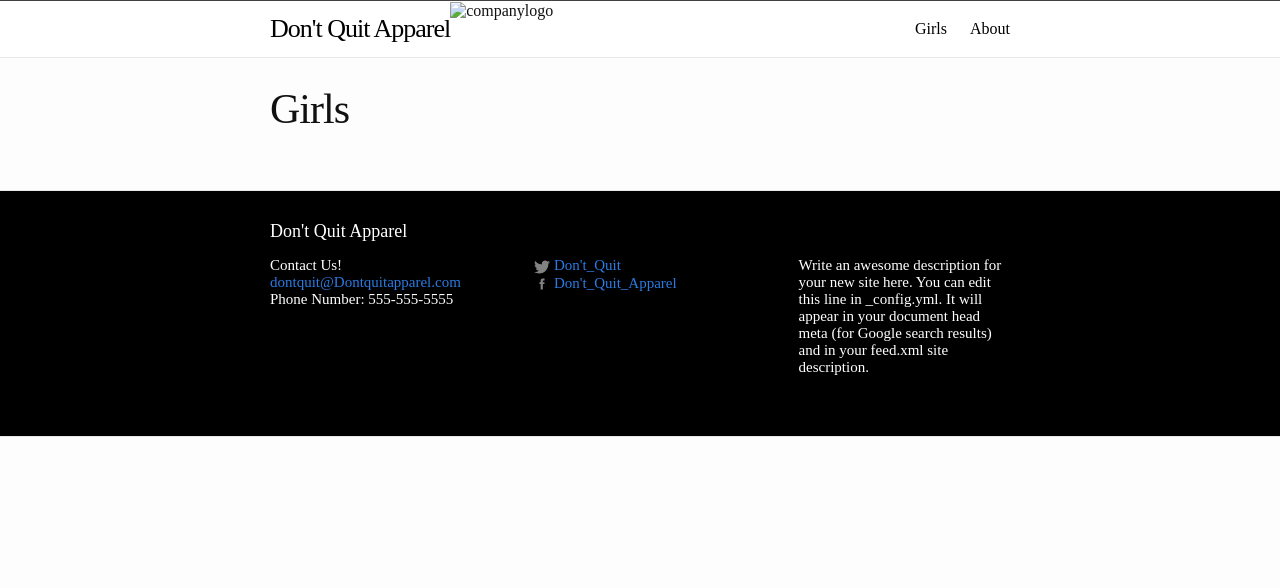
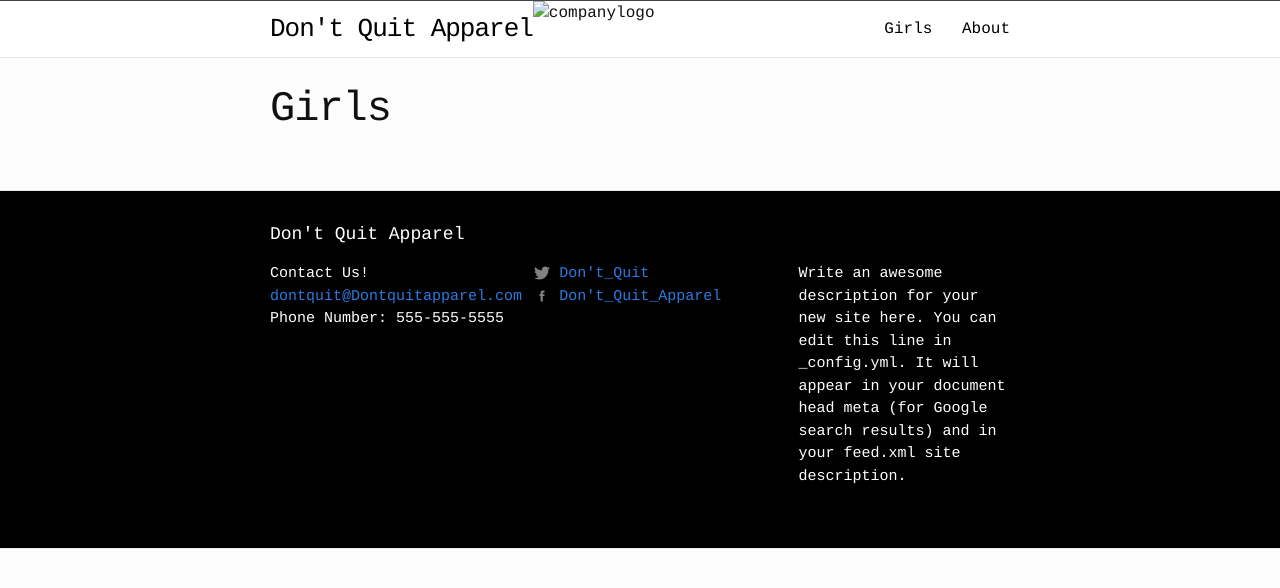
Before and after one commit to cbrancato96/DontQuitApparel, a Jekyll site: the page built from Girls.md, in a window 1280 px wide. Shown: the top 588 px of the page. Built offline with Jekyll 4.4.1, drawn with Linux system fonts in a browser that asks for light colours.

Commit message:
Update main.scss

```diff
--- a/css/main.scss
+++ b/css/main.scss
@@ -7,7 +7,7 @@
 
 // Our variables
 
-$base-font-family: Copperplate / Copperplate Gothic Light, sans-serif;
+$base-font-family: Rockwell, "Courier Bold", Courier, Georgia, Times, "Times New Roman", serif;
 $base-font-size:   16px;
 $base-font-weight: 400;
 $small-font-size:  $base-font-size * 0.875;
```
